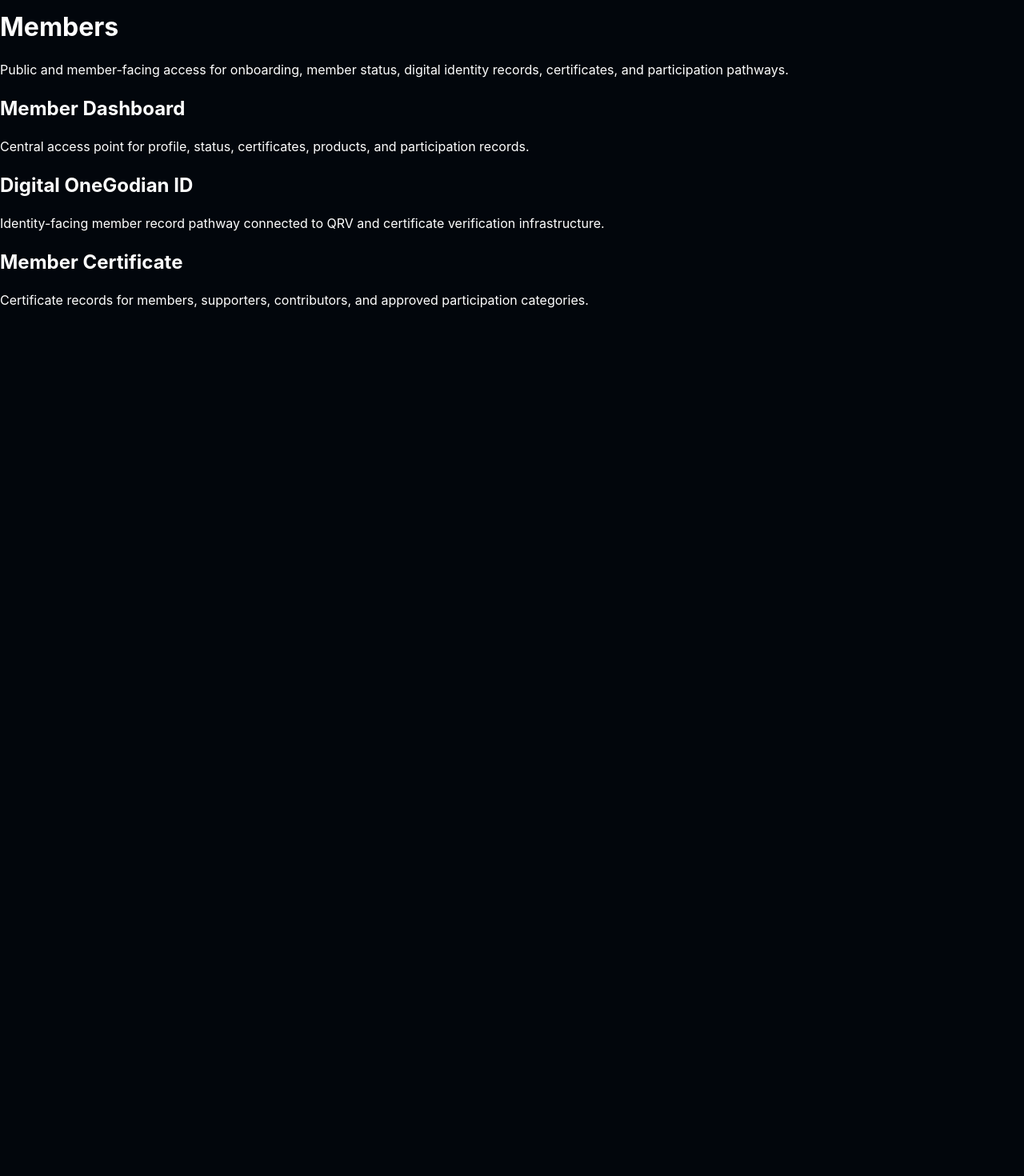
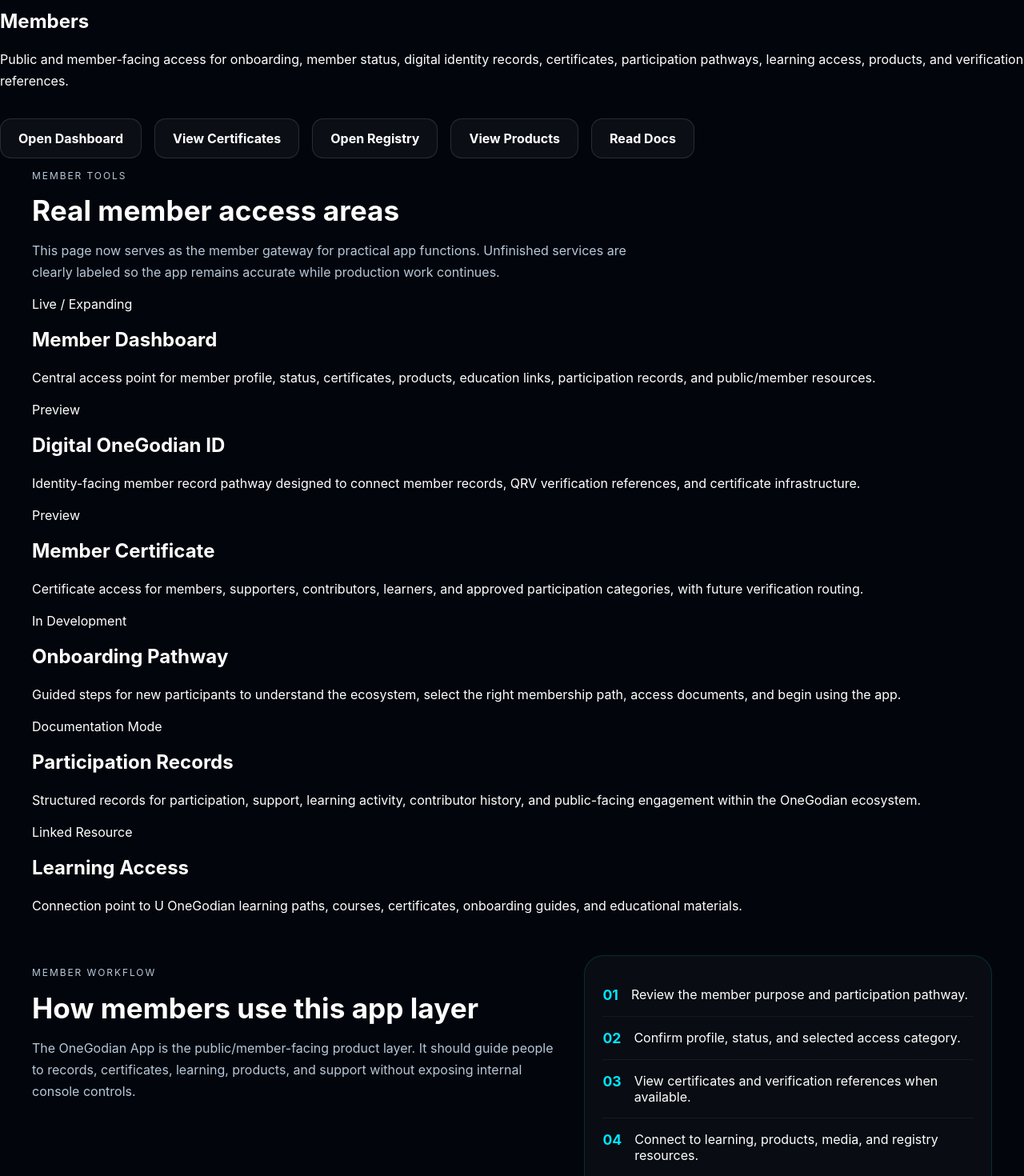
Before and after one commit to ohi-stack/onegodian-app-deploy, a Next.js app: page /members in a window 1280 px wide. Shown: the part 60-1530 px from the top of the page at 80% size. Before the commit the page ends 800 px from the top, so only its background shows below. Built offline with nearby package versions, Linux system fonts and the light colour scheme.

Commit message:
Expand members page with real content

```diff
--- a/src/app/members/page.tsx
+++ b/src/app/members/page.tsx
@@ -1,15 +1,126 @@
+const memberSections = [
+  {
+    title: 'Member Dashboard',
+    status: 'Live / Expanding',
+    description:
+      'Central access point for member profile, status, certificates, products, education links, participation records, and public/member resources.',
+  },
+  {
+    title: 'Digital OneGodian ID',
+    status: 'Preview',
+    description:
+      'Identity-facing member record pathway designed to connect member records, QRV verification references, and certificate infrastructure.',
+  },
+  {
+    title: 'Member Certificate',
+    status: 'Preview',
+    description:
+      'Certificate access for members, supporters, contributors, learners, and approved participation categories, with future verification routing.',
+  },
+  {
+    title: 'Onboarding Pathway',
+    status: 'In Development',
+    description:
+      'Guided steps for new participants to understand the ecosystem, select the right membership path, access documents, and begin using the app.',
+  },
+  {
+    title: 'Participation Records',
+    status: 'Documentation Mode',
+    description:
+      'Structured records for participation, support, learning activity, contributor history, and public-facing engagement within the OneGodian ecosystem.',
+  },
+  {
+    title: 'Learning Access',
+    status: 'Linked Resource',
+    description:
+      'Connection point to U OneGodian learning paths, courses, certificates, onboarding guides, and educational materials.',
+  },
+];
+
+const memberActions = [
+  { label: 'Open Dashboard', href: '/dashboard' },
+  { label: 'View Certificates', href: '/certificates' },
+  { label: 'Open Registry', href: '/registry' },
+  { label: 'View Products', href: '/products' },
+  { label: 'Read Docs', href: '/docs' },
+];
+
+const memberWorkflow = [
+  'Review the member purpose and participation pathway.',
+  'Confirm profile, status, and selected access category.',
+  'View certificates and verification references when available.',
+  'Connect to learning, products, media, and registry resources.',
+  'Use support channels for corrections, updates, and onboarding help.',
+];
+
 export default function MembersPage() {
   return (
     <main className="page">
       <a href="/">← Home</a>
-      <p className="kicker">Member Infrastructure</p>
-      <h1>Members</h1>
-      <p className="lead">Public and member-facing access for onboarding, member status, digital identity records, certificates, and participation pathways.</p>
-      <div className="grid">
-        <article className="card"><h2>Member Dashboard</h2><p>Central access point for profile, status, certificates, products, and participation records.</p></article>
-        <article className="card"><h2>Digital OneGodian ID</h2><p>Identity-facing member record pathway connected to QRV and certificate verification infrastructure.</p></article>
-        <article className="card"><h2>Member Certificate</h2><p>Certificate records for members, supporters, contributors, and approved participation categories.</p></article>
-      </div>
+
+      <section className="hero-lite">
+        <p className="kicker">Member Infrastructure</p>
+        <h1>Members</h1>
+        <p className="lead">
+          Public and member-facing access for onboarding, member status, digital identity records,
+          certificates, participation pathways, learning access, products, and verification references.
+        </p>
+        <div className="hero-actions">
+          {memberActions.map((action) => (
+            <a className="button secondary" href={action.href} key={action.href}>{action.label}</a>
+          ))}
+        </div>
+      </section>
+
+      <section className="section-block">
+        <div className="section-heading">
+          <p className="kicker">Member Tools</p>
+          <h2>Real member access areas</h2>
+          <p>
+            This page now serves as the member gateway for practical app functions. Unfinished
+            services are clearly labeled so the app remains accurate while production work continues.
+          </p>
+        </div>
+
+        <div className="grid">
+          {memberSections.map((section) => (
+            <article className="card" key={section.title}>
+              <span className="badge">{section.status}</span>
+              <h2>{section.title}</h2>
+              <p>{section.description}</p>
+            </article>
+          ))}
+        </div>
+      </section>
+
+      <section className="section-block split-section">
+        <div className="section-heading">
+          <p className="kicker">Member Workflow</p>
+          <h2>How members use this app layer</h2>
+          <p>
+            The OneGodian App is the public/member-facing product layer. It should guide people to
+            records, certificates, learning, products, and support without exposing internal console controls.
+          </p>
+        </div>
+
+        <div className="workflow-panel">
+          {memberWorkflow.map((step, index) => (
+            <div className="workflow-row" key={step}>
+              <strong>{String(index + 1).padStart(2, '0')}</strong>
+              <span>{step}</span>
+            </div>
+          ))}
+        </div>
+      </section>
+
+      <section className="section-block notice-panel">
+        <p className="kicker">Public-Safe Boundary</p>
+        <h2>Member app, not operator console</h2>
+        <p>
+          This page is for public/member access. Operator controls, deployment tools, audit panels,
+          agent-management functions, and runtime administration belong on the separate Console surface.
+        </p>
+      </section>
     </main>
   );
 }
```
